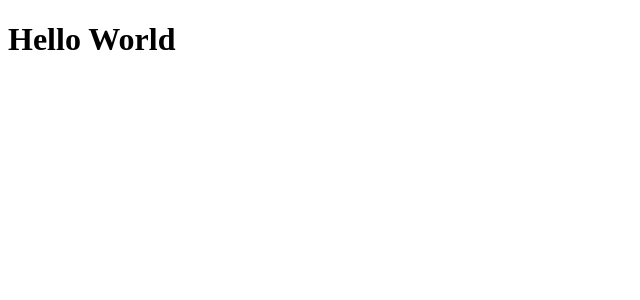
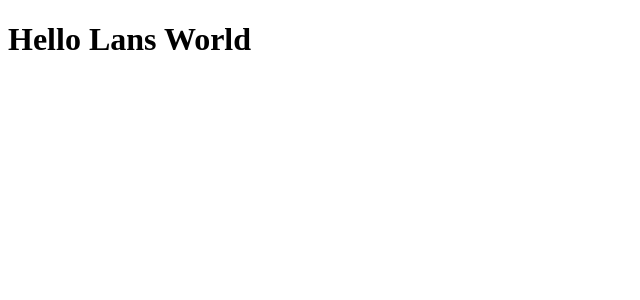
Before and after one commit to apcLBOnnagan/webprog-vuejs, a Vue app in the folder vue-project/: page / in a window 1280 px wide. Shown: the top 300 px of the page, without its empty margins (0-640 px from the left). Built offline with nearby package versions, Linux system fonts and the light colour scheme.

Commit message:
updated using github.dev

```diff
--- a/vue-project/src/App.vue
+++ b/vue-project/src/App.vue
@@ -1,7 +1,7 @@
 <script></script>
 
 <template>
-  <h1> Hello World </h1>
+  <h1> Hello Lans World </h1>
 </template>
 
 <style></style>
```
